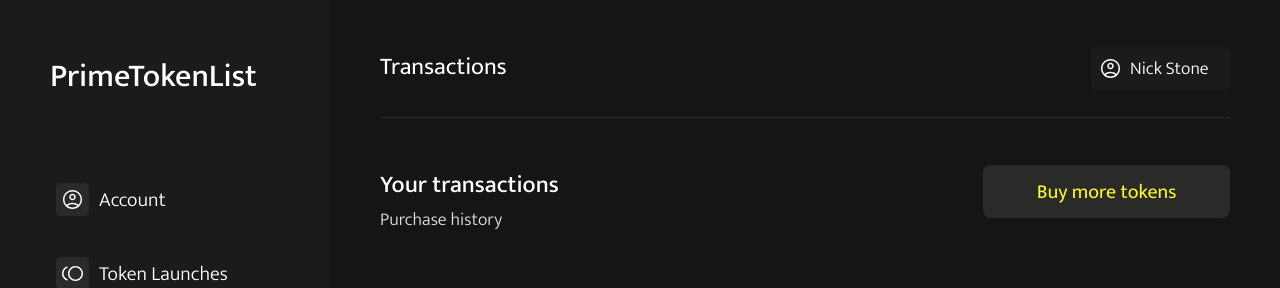
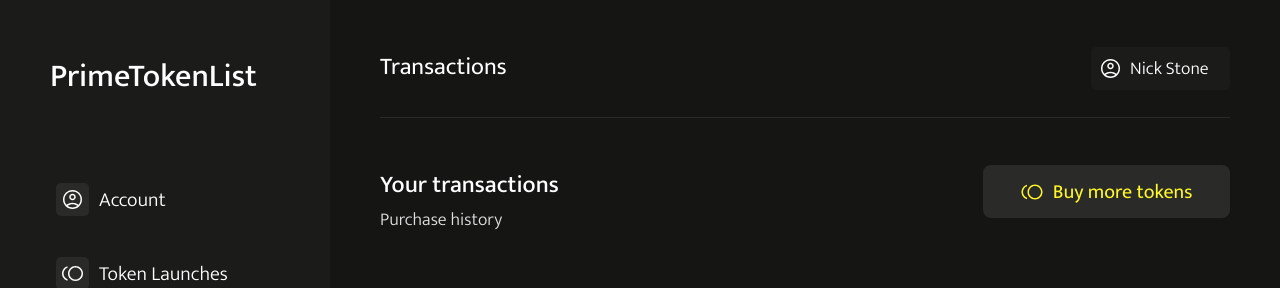
Before and after one commit to IgorMokhov/PTL_Frontend, a React (Vite) app: page /transactions in a window 1280 px wide. Shown: the top 288 px of the page. Built offline with nearby package versions, Linux system fonts and the light colour scheme.

Commit message:
feat: added props for CustomButton in the app

```diff
--- a/src/components/Transactions/Transactions.tsx
+++ b/src/components/Transactions/Transactions.tsx
@@ -14,7 +14,7 @@ export const Transactions = () => {
           <p className={styles.transactions_subtitle}>Purchase history</p>
         </div>
         {isTransactions && (
-          <CustomButton width={247} height={53}>
+          <CustomButton width={247} height={53} iconVariant={'buy'}>
             Buy more tokens
           </CustomButton>
         )}
@@ -40,7 +40,7 @@ export const Transactions = () => {
             Here you can see all your transactions: tokens purchased, quantity,
             time of purchase and amount spent. Buy your first token now!
           </p>
-          <CustomButton width={298} height={53}>
+          <CustomButton width={298} height={53} iconVariant={'buy'}>
             Buy your first token
           </CustomButton>
         </>
--- a/src/components/Wallet/Wallet.tsx
+++ b/src/components/Wallet/Wallet.tsx
@@ -14,7 +14,7 @@ export const Wallet = () => {
           <h5 className={styles.wallet_title}>Tokens</h5>
           <p className={styles.wallet_subtitle}>Your purchased tokens</p>
         </div>
-        <CustomButton width={247} height={53}>
+        <CustomButton width={247} height={53} iconVariant={'buy'}>
           Buy more tokens
         </CustomButton>
       </div>
```
